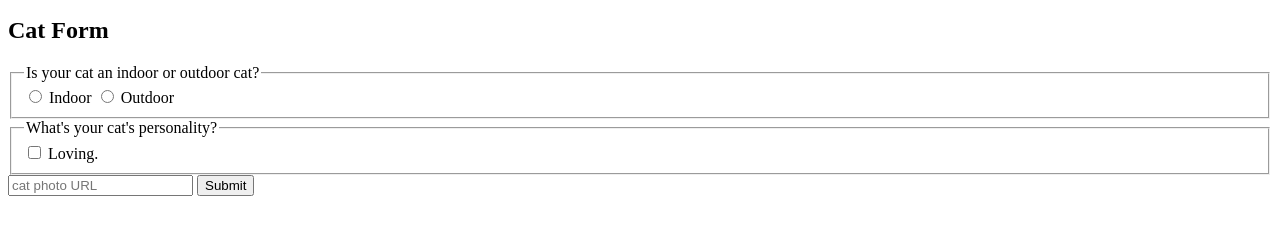
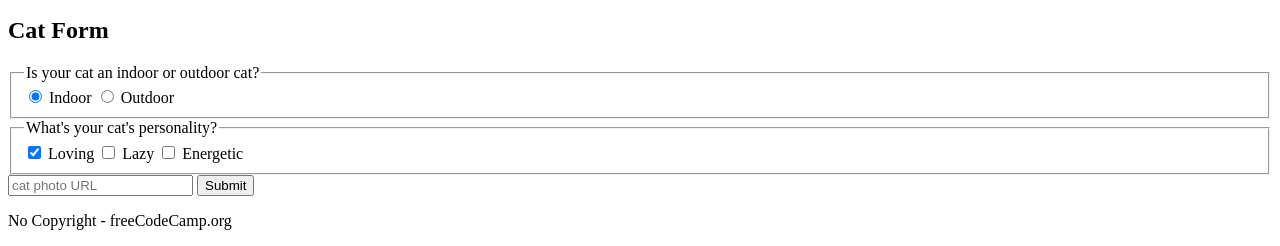
Before and after one commit to abdozayan12/Cat-Photo_App, a plain HTML site: page index.html in a window 1280 px wide. Shown: the part 1453-1699 px from the top of the page. Before the commit the page ends 1657 px from the top, so only its background shows below. Drawn offline with Linux system fonts and the light colour scheme.

Commit message:
Add  more checkbox options and footer

```diff
--- a/index.html
+++ b/index.html
@@ -43,17 +43,22 @@
             <form action="https://freecatphotoapp.com/submit-cat-photo">
               <fieldset>
                 <legend>Is your cat an indoor or outdoor cat?</legend>
-                <label><input id="indoor" type="radio" name="indoor-outdoor" value="indoor"> Indoor</label>
+                <label><input id="indoor" type="radio" name="indoor-outdoor" value="indoor" checked> Indoor</label>
                 <label><input id="outdoor" type="radio" name="indoor-outdoor" value="outdoor"> Outdoor</label>
               </fieldset>
               <fieldset>
                 <legend>What's your cat's personality?</legend>
-                <input type="checkbox"> Loving.
+                <input type="checkbox" id="loving" name="personality" value="loving" checked> <label for="loving">Loving</label>
+                <input type="checkbox" id="lazy" name="personality" value="lazy"> <label for="lazy">Lazy</label>
+                <input type="checkbox" id="energetic" name="personality" value="energetic"> <label for="energetic">Energetic</label>
                           </fieldset>
               <input type="text" name="catphotourl" placeholder="cat photo URL" required>
               <button type="submit">Submit</button>
             </form>
           </section>
         </main>
+        <footer>
+            <p>No Copyright - freeCodeCamp.org</p>
+        </footer>
 </body>
 </html>
```
